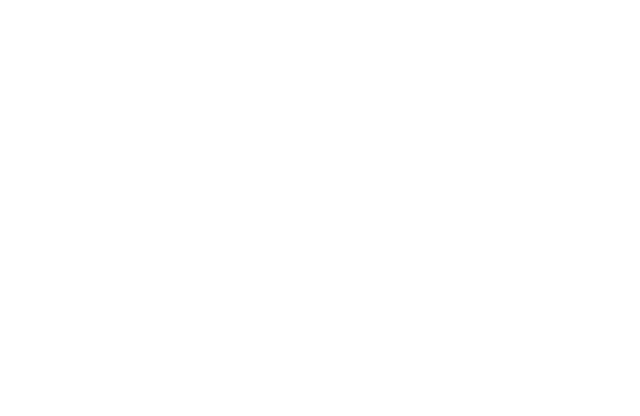
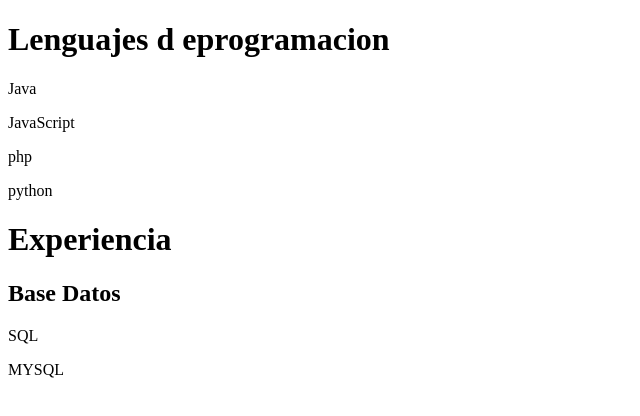
Before and after one commit to AndreaV708/bloc, a plain HTML site: page experiencia.html in a window 1280 px wide. Shown: the whole page, without its empty margins (0-640 px from the left). Drawn offline with Linux system fonts and the light colour scheme.

Commit message:
Se hizo merge a los main hotfix

```diff
--- a/experiencia.html
+++ b/experiencia.html
@@ -4,6 +4,18 @@
     <meta charset="UTF-8">
     <meta name="viewport" content="width=device-width, initial-scale=1.0">
     <title>Experiencia</title>
+
+    <h1>Lenguajes d eprogramacion</h1>
+    <p>Java</p>
+    <p>JavaScript</p>
+    <p>php</p>
+    <p>python</p>
+    <h1>Experiencia</h1>
+
+    <h2>Base Datos </h2>
+    <p>SQL</p>
+    <P>MYSQL</P>
+
 </head>
 <body>
 
```
